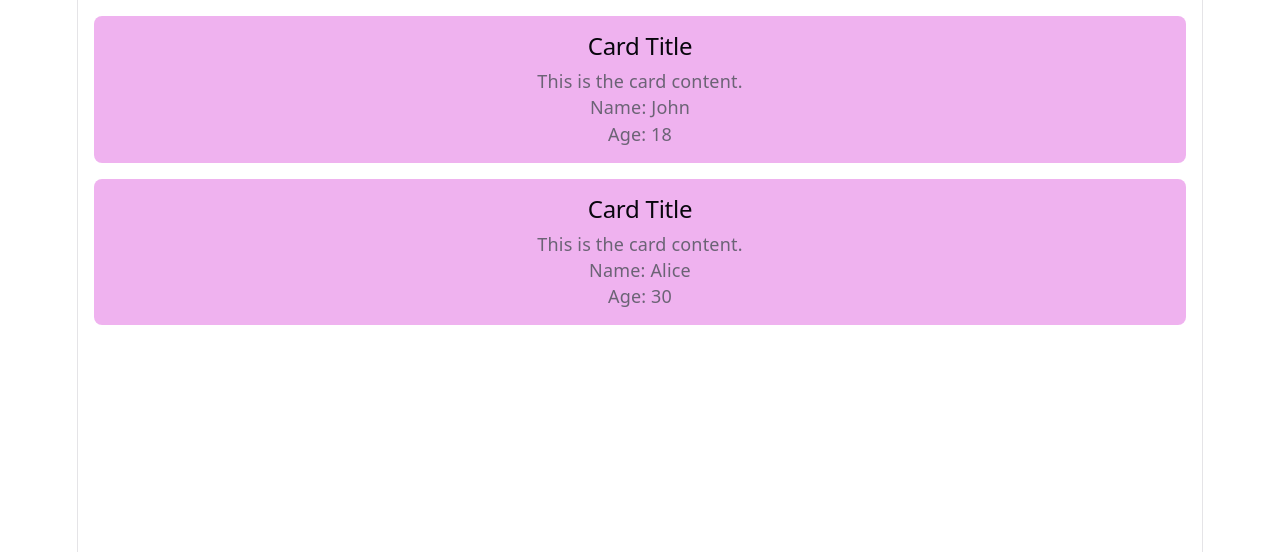
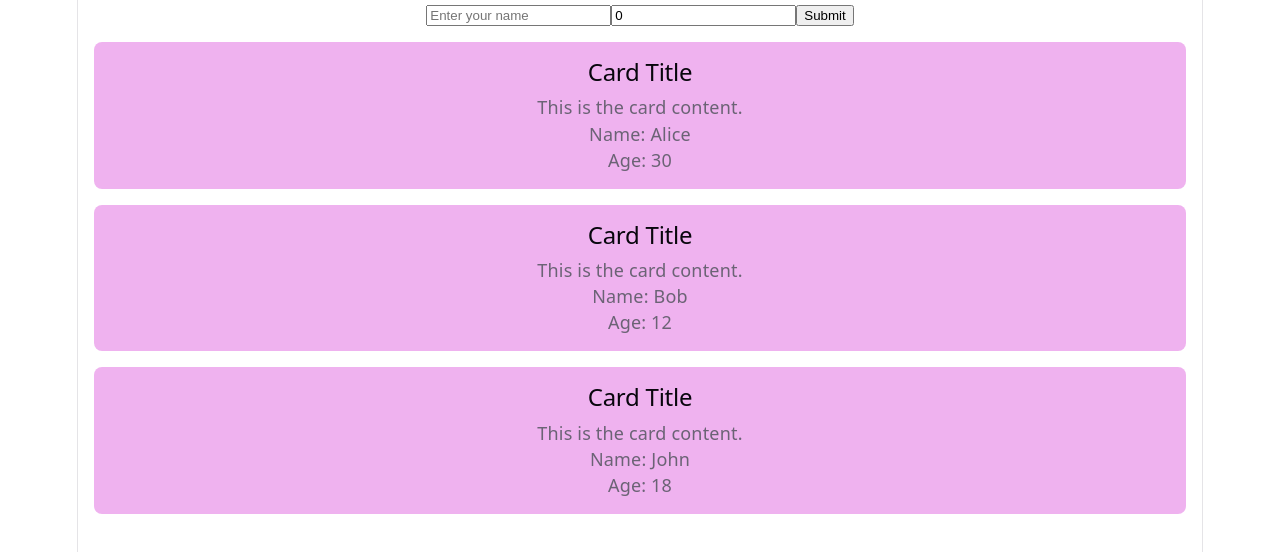
Before and after one commit to shoyebreza/NextLevel, a React (Vite) app in the folder Mission-02/Module-06/react-practice/: page / in a window 1280 px wide. Shown: the top 552 px of the page. Built offline with nearby package versions, Linux system fonts and the light colour scheme.

Commit message:
handeling state change

```diff
--- a/Mission-02/Module-06/react-practice/src/App.jsx
+++ b/Mission-02/Module-06/react-practice/src/App.jsx
@@ -1,30 +1,55 @@
+import { useState } from "react";
 import "./App.css";
 import Card from "./components/Card";
 
-const members = [
+/* const members = [
   { name: "Alice", age: 30 },
   { name: "Bob", age: 12 },
   { name: "John", age: 18 },
-];
+]; */
 
 function App() {
+  const [name, setName] = useState("");
+  const [age, setAge] = useState(0);
+  const [members, setMembers] = useState([
+    { name: "Alice", age: 30 },
+    { name: "Bob", age: 12 },
+    { name: "John", age: 18 },
+  ]);
+
+  const handleSubmit = (e) => {
+    e.preventDefault();
+    // *? first method
+    // setMembers([...members, { name, age }]);
+    setMembers((prev) => [...prev, { name, age }]);
+    setName("");
+    setAge(0);
+  };
+
   return (
-    // <div className="App">
-    //   {members.map((member) => (
-    //     <Card name={member.name} age={member.age} />
-    //   ))}
-    // </div>
+    <div className="App">
+      <form onSubmit={handleSubmit}>
+        <input
+          type="text"
+          name="name"
+          placeholder="Enter your name"
+          onChange={(e) => setName(e.target.value)}
+          value={name}
+        />
+        <input
+          type="number"
+          name="age"
+          placeholder="Enter your age"
+          onChange={(e) => setAge(e.target.value)}
+          value={age}
+        />
+        <button type="submit">Submit</button>
+      </form>
 
-
-    <div className="App">
-      {members
-      .filter((member) => member.age >= 18)
-      .sort((a, b) => a.age - b.age)
-      .map((member) => (
+      {members.map((member) => (
         <Card name={member.name} age={member.age} />
       ))}
     </div>
-
   );
 }
 
```
